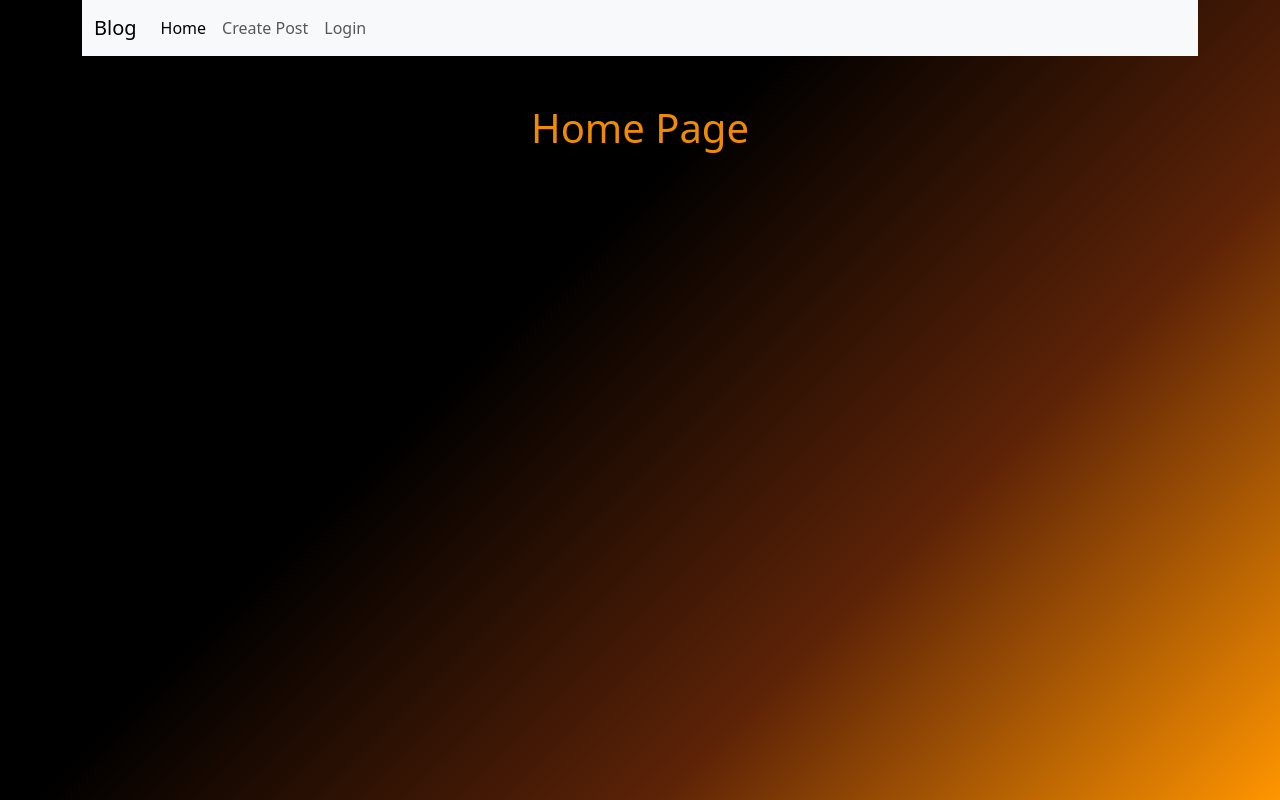
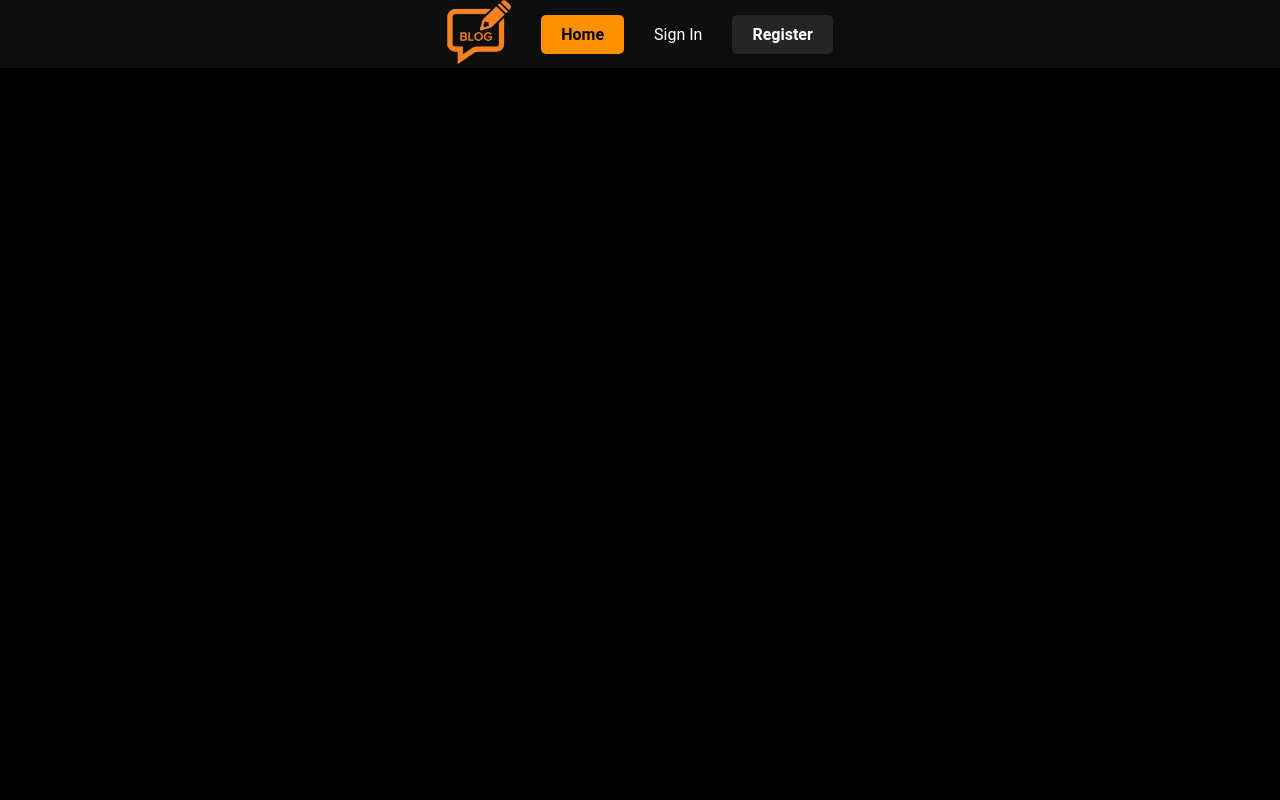
Before and after one commit to DainAtreides/personal-blog-fastapi, a FastAPI app: page / in a window 1280 px wide. Run offline with FastAPI, Linux system fonts and the light colour scheme; parts of the project's set-up code (start-up, migrations or seed data) failed here and were passed over.

Commit message:
Refactor routes and templates: - Refactor several routes for form submission instead of JSON; - Restructure templates; - Add static/ directory and global CSS.

```diff
--- a/app/main.py
+++ b/app/main.py
@@ -1,4 +1,5 @@
 from fastapi import FastAPI
+from fastapi.staticfiles import StaticFiles
 from routers.app_routes import router
 from routers.post_routes import post_router
 from routers.user_routes import user_router
@@ -12,8 +13,10 @@ async def lifespan(app: FastAPI):
     await init_model()
     yield
 
+
 app = FastAPI(lifespan=lifespan)
 
+app.mount("/static", StaticFiles(directory="static"), name="static")
 app.add_middleware(SessionMiddleware, secret_key=SECRET_KEY)
 
 app.include_router(router)
--- a/app/routers/app_routes.py
+++ b/app/routers/app_routes.py
@@ -2,30 +2,9 @@ from fastapi import APIRouter, Request
 from fastapi.templating import Jinja2Templates
 
 router = APIRouter()
-
 templates = Jinja2Templates(directory="templates")
 
 
 @router.get("/")
 async def root(request: Request):
     return templates.TemplateResponse("home.html", {"request": request})
-
-
-@router.get("/create-user")
-async def create(request: Request):
-    return templates.TemplateResponse("create_post.html", {"request": request})
-
-
-@router.get("/read-post")
-async def read(request: Request):
-    return templates.TemplateResponse("read_post.html", {"request": request})
-
-
-@router.get("/update-post")
-async def update(request: Request):
-    return templates.TemplateResponse("update_post.html", {"request": request})
-
-
-@router.get("/delete-post")
-async def delete(request: Request):
-    return templates.TemplateResponse("delete_post.html", {"request": request})
--- a/app/static/styles/style.css
+++ b/app/static/styles/style.css
@@ -0,0 +1,94 @@
+body {
+    background-color: black;
+    color: #FF9000;
+    font-size: 16px;
+    font-family: "Roboto";
+}
+
+form * {
+    margin: 10px 0;
+    font-size: 16px;
+}
+
+body a {
+    color: white;
+    text-decoration: none;
+}
+
+body,
+header,
+main,
+footer,
+.container,
+.navbar {
+    margin: 0;
+    padding: 0;
+}
+
+.btn {
+    padding: 10px 20px;
+    border: none;
+    cursor: pointer;
+    box-shadow: 0 2px 5px rgba(0, 0, 0, 0.2);
+    border-radius: 5px;
+    font-weight: bolder;
+    transition: background-color 0.3s ease
+}
+
+.btn-primary {
+    color: black;
+    background-color: #FF9000;
+}
+
+.btn-secondary {
+    color: white;
+    background-color: #252525;
+}
+
+.btn-primary:hover {
+    background-color: #ff9e1f;
+}
+
+.btn-secondary:hover {
+    background-color: #404040;
+}
+
+.container {
+    display: flex;
+    justify-content: center;
+}
+
+.content-container {
+    display: flex;
+    flex-direction: column;
+    justify-content: center;
+    align-items: center;
+    height: 50vh;
+}
+
+.navbar {
+    display: flex;
+    justify-content: space-between;
+    align-items: center;
+    gap: 30px;
+    list-style-type: none;
+}
+
+header {
+    background-color: #0E0E0E;
+}
+
+main {
+    min-height: 600px;
+    background-color: black;
+}
+
+.post-list {
+    width: 600px;
+    height: 800px;
+    padding: 20px;
+    overflow-y: auto;
+    background-color: #252525;
+    list-style-type: none;
+    border-radius: 10px;
+}
--- a/app/templates/base.html
+++ b/app/templates/base.html
@@ -1,52 +1,42 @@
 <!DOCTYPE html>
-<html>
+<html lang="en">
+
 <head>
   <meta charset="utf-8">
   <meta http-equiv="X-UA-Compatible" content="IE=edge">
+  <meta name="viewport" content="width=device-width, initial-scale=1">
+  <link rel="stylesheet" href="/static/styles/style.css">
   <title>{% block title %}{% endblock %}</title>
-        <meta name="description" content="">
-        <meta name="viewport" content="width=device-width, initial-scale=1">
-        <link href="https://cdn.jsdelivr.net/npm/bootstrap@5.3.5/dist/css/bootstrap.min.css" rel="stylesheet" integrity="sha384-SgOJa3DmI69IUzQ2PVdRZhwQ+dy64/BUtbMJw1MZ8t5HZApcHrRKUc4W0kG879m7" crossorigin="anonymous">
 </head>
-    <style>
-      html, body {
-        height: 100%;
-        margin: 0;
-    }
-      body {
-          margin: 0;
-          padding: 0;
-          color: #F08B00;
-          height: 100%;
-          width: 100%;
-          background: linear-gradient(135deg,
-          rgba(0, 0, 0, 1) 40%,
-          rgba(93, 35, 7, 1) 70%,
-          rgba(255, 149, 0, 1) 100%);
-          }
-    </style>
+
 <body>
-        <div class="container text-center">
-        <nav class="navbar navbar-expand-lg bg-body-tertiary">
-            <div class="container-fluid">
-              <a class="navbar-brand" href="/">Blog</a>
-              <div class="collapse navbar-collapse" id="navbarNavDropdown">
-                <ul class="navbar-nav">
-                  <li class="nav-item">
-                    <a class="nav-link active" aria-current="page" href="/">Home</a>
+  <header>
+    <nav>
+      <div class="container">
+        <ul class="navbar">
+          <li><img src="/static/icons/header.png" width="64" height="64"></li>
+          <li><a href="/" class="btn btn-primary">Home</a></li>
+          {% if request.session.get("user_id") %}
+          <li><a href="/create">Add Post</a></li>
+          <li><a href="/users/me/edit-profile">Profile</a></li>
+          <li>
+            <form action="/logout" method="POST">
+              <button type="submit" class="btn btn-secondary">Sign Out</button>
+            </form>
           </li>
-                  <li class="nav-item">
-                    <a class="nav-link" href="/create">Create Post</a>
-                  </li>
-                  <li class="nav-item">
-                    <a class="nav-link" href="/login">Login</a>
-                  </li>
+          {% else %}
+          <li><a href="/login">Sign In</a></li>
+          <li><a href="/users/register" class="btn btn-secondary">Register</a></li>
+          {% endif %}
         </ul>
       </div>
-            </div>
     </nav>
+  </header>
+  <main>
     {% block content %}
     {% endblock %}
-        </div>
+  </main>
+
 </body>
+
 </html>
--- a/app/templates/delete_post.html
+++ /dev/null
@@ -1,6 +0,0 @@
-{% extends "base.html" %}
-
-{% block title %}{% endblock %}
-
-{% block content %}
-{% endblock %}
--- a/app/templates/home.html
+++ b/app/templates/home.html
@@ -4,6 +4,6 @@
 
 {% block content %}
 
-<h1 class="mt-5">Home Page</h1>
+
 
 {% endblock %}
```
Also changed, not shown: app/crud/crud_post.py (+4 -3 lines), app/routers/auth_routes.py (+23 -7 lines), app/routers/post_routes.py (+9 -15 lines), app/routers/user_routes.py (+55 -23 lines), app/schemas.py (+1 -7 lines), app/templates/create_post.html (deleted, +0 -7 lines), app/templates/edit_profile.html (added, +15 -0 lines), app/templates/login.html (added, +17 -0 lines), app/templates/login_page.html (deleted, +0 -9 lines), app/templates/register.html (added, +23 -0 lines), app/static/icons/header.png (added). Lines whose indentation alone changed are shown as unchanged.
